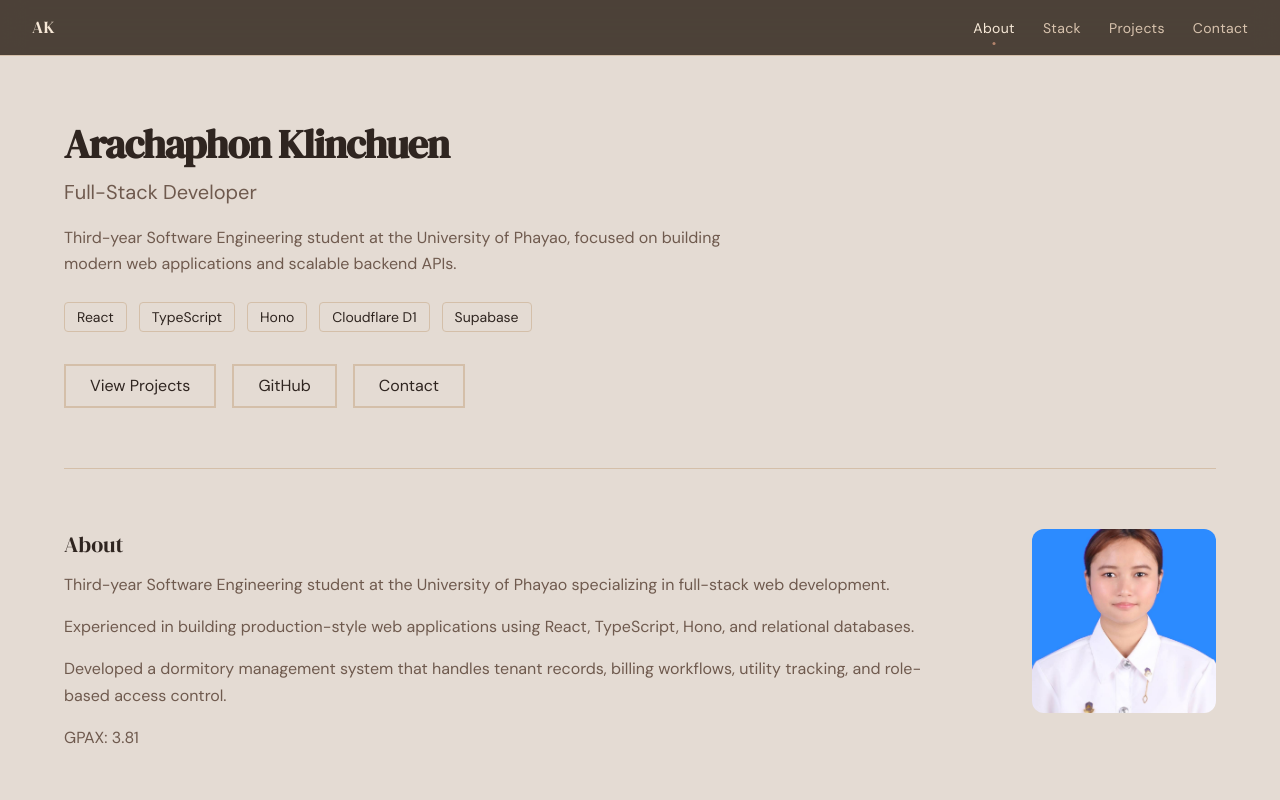
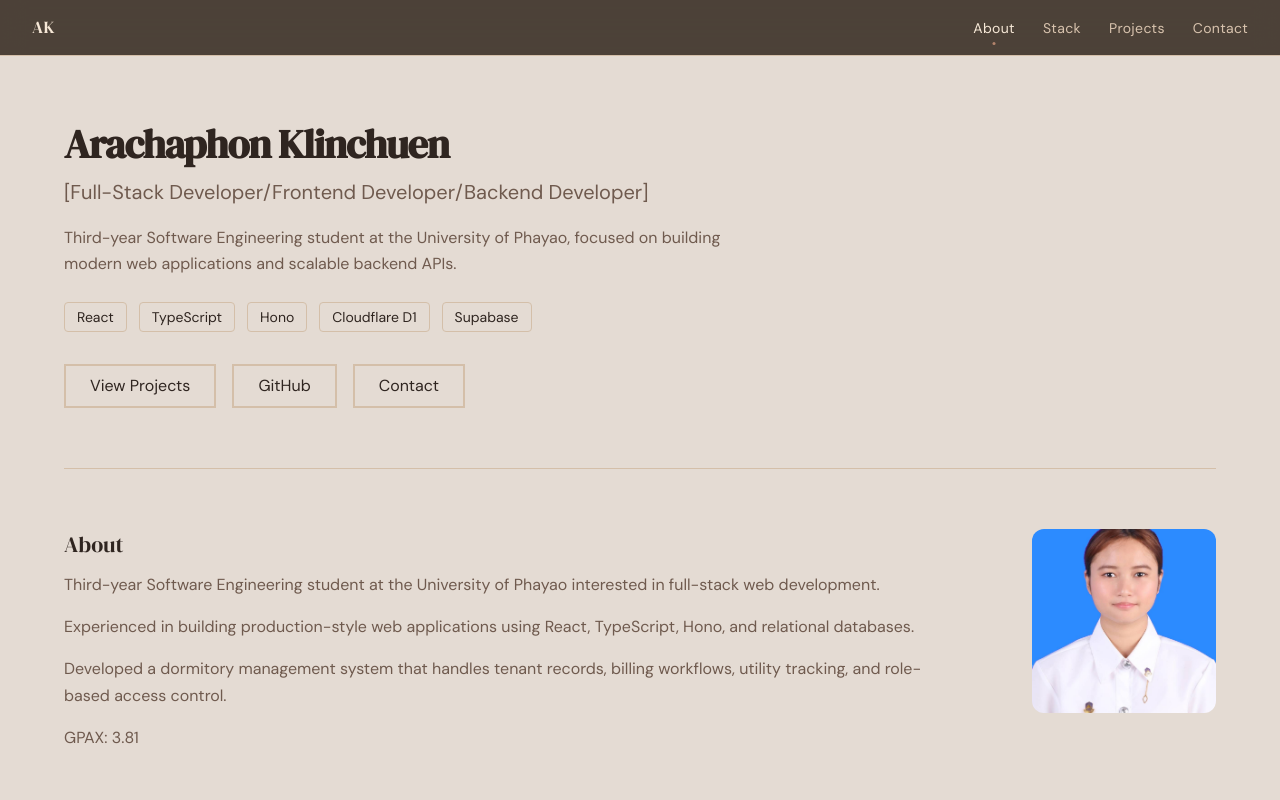
Before and after one commit to Arachaphon/ak-portfolio, a Next.js app: page / in a window 1280 px wide. Shown: the top 800 px of the page. Built offline with nearby package versions, Linux system fonts and the light colour scheme.

Commit message:
feat: add Hero and AboutMe components to landing page

```diff
--- a/components/sections/AboutMe.tsx
+++ b/components/sections/AboutMe.tsx
@@ -9,7 +9,7 @@ export default function AboutMe() {
 
         <p>
           Third-year Software Engineering student at the University of Phayao
-          specializing in full-stack web development.
+          interested in full-stack web development.
         </p>
 
         <p>
--- a/components/sections/Hero.tsx
+++ b/components/sections/Hero.tsx
@@ -11,7 +11,7 @@ export default function Hero() {
         </h1>
 
         <p className="text-xl mb-4 text-[var(--muted)]">
-          Full-Stack Developer
+          [Full-Stack Developer/Frontend Developer/Backend Developer]
         </p>
 
         <p className="leading-relaxed mb-6">
```
